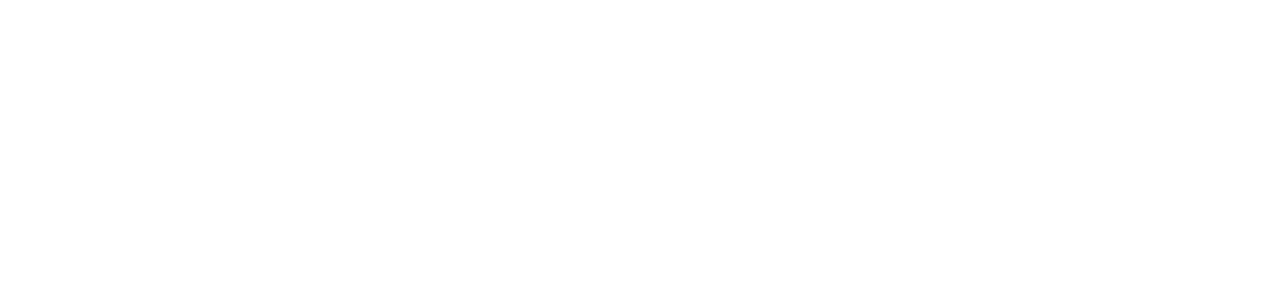
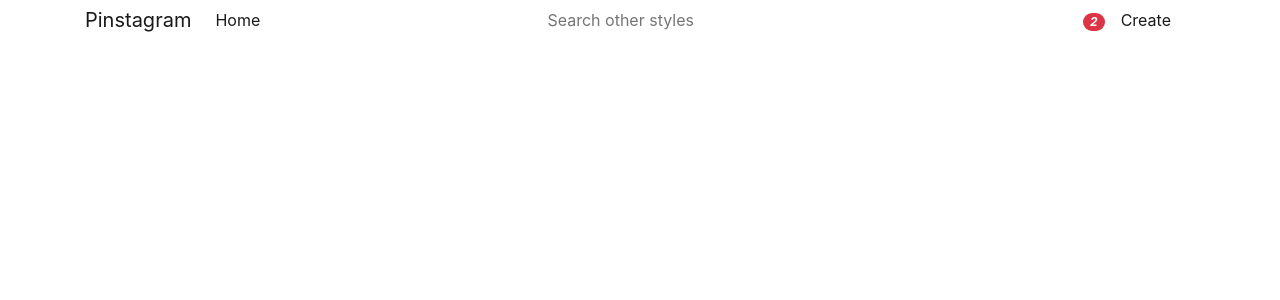
Before and after one commit to fiwa12/final-project, a React (Create React App) app in the folder final-project/: page / in a window 1280 px wide. Shown: the top 300 px of the page. Built offline with nearby package versions, Linux system fonts and the light colour scheme.

Commit message:
add navbar js and css

```diff
--- a/final-project/src/App.js
+++ b/final-project/src/App.js
@@ -1,10 +1,14 @@
-import logo from "./logo.svg";
+import React, { Component } from "react";
 import "./App.css";
-import { Component } from "react";
+import Navbar from "./component/Navbar";
 
 class App extends Component {
   render() {
-    return <div className="divi"></div>;
+    return (
+      <div>
+        <Navbar />
+      </div>
+    );
   }
 }
 
--- /dev/null
+++ b/final-project/src/component/Navbar.js
@@ -0,0 +1,102 @@
+import React, { Component } from "react";
+
+class Navbar extends Component {
+  render() {
+    return (
+      <div>
+        <header className="w3l-header">
+          <div className="container">
+            {/*/nav*/}
+            <nav className="navbar navbar-expand-lg navbar-light fill px-lg-0 py-0 px-sm-3 px-0">
+              <a className="navbar-brand" href="index.html">
+                <span className="fa fa-camera-retro" /> Pinstagram
+              </a>
+              {/* if logo is image enable this
+            <a class="navbar-brand" href="#index.html">
+              <img src="image-path" alt="Your logo" title="Your logo" style="height:35px;" />
+            </a> */}
+              <ul className="navbar-nav">
+                <li className="nav-item active">
+                  <a className="nav-link" href="index.html">
+                    Home
+                  </a>
+                </li>
+              </ul>
+              <button
+                className="navbar-toggler collapsed"
+                type="button"
+                data-toggle="collapse"
+                data-target="#navbarSupportedContent"
+                aria-controls="navbarSupportedContent"
+                aria-expanded="false"
+                aria-label="Toggle navigation"
+              >
+                {/* <span class="navbar-toggler-icon"></span> */}
+                <span className="fa icon-expand fa-bars" />
+                <span className="fa icon-close fa-times" />
+              </button>
+              <div
+                className="collapse navbar-collapse"
+                id="navbarSupportedContent"
+              >
+                <nav className="mx-auto">
+                  <div className="search-bar">
+                    <form className="search">
+                      <input
+                        type="search"
+                        className="search__input"
+                        name="search"
+                        placeholder="Search other styles"
+                        onload="equalWidth()"
+                        required
+                      />
+                      <span className="fa fa-search search__icon" />
+                    </form>
+                  </div>
+                </nav>
+                <ul className="navbar-nav">
+                  {/* notification bell */}
+                  <li className="nav-item active">
+                    <a className="nav-link" href="index.html">
+                      <i className="fa fa-bell">
+                        <span class="badge badge-pill badge-danger">2</span>
+                      </i>
+                    </a>
+                  </li>
+                  <li className="nav-item active">
+                    <a className="nav-link" href="index.html">
+                      Create <span className="fa fa-plus" />
+                    </a>
+                  </li>
+                  <li className="nav-item @@contact__active">
+                    <a className="nav-link" href="contact.html">
+                      <span className="fa fa-user-circle" />
+                    </a>
+                  </li>
+                </ul>
+              </div>
+              {/* toggle switch for light and dark theme */}
+              {/* <div className="mobile-position">
+                <nav className="navigation">
+                  <div className="theme-switch-wrapper">
+                    <label className="theme-switch" htmlFor="checkbox">
+                      <input type="checkbox" id="checkbox" />
+                      <div className="mode-container">
+                        <i className="gg-sun" />
+                        <i className="gg-moon" />
+                      </div>
+                    </label>
+                  </div>
+                </nav>
+              </div> */}
+              {/* //toggle switch for light and dark theme */}
+            </nav>
+          </div>
+          {/*//nav*/}
+        </header>
+      </div>
+    );
+  }
+}
+
+export default Navbar;
```
Also changed, not shown: final-project/src/style/Navbar.css (added), 1 other file (tests, documents, lock files or other folders).
